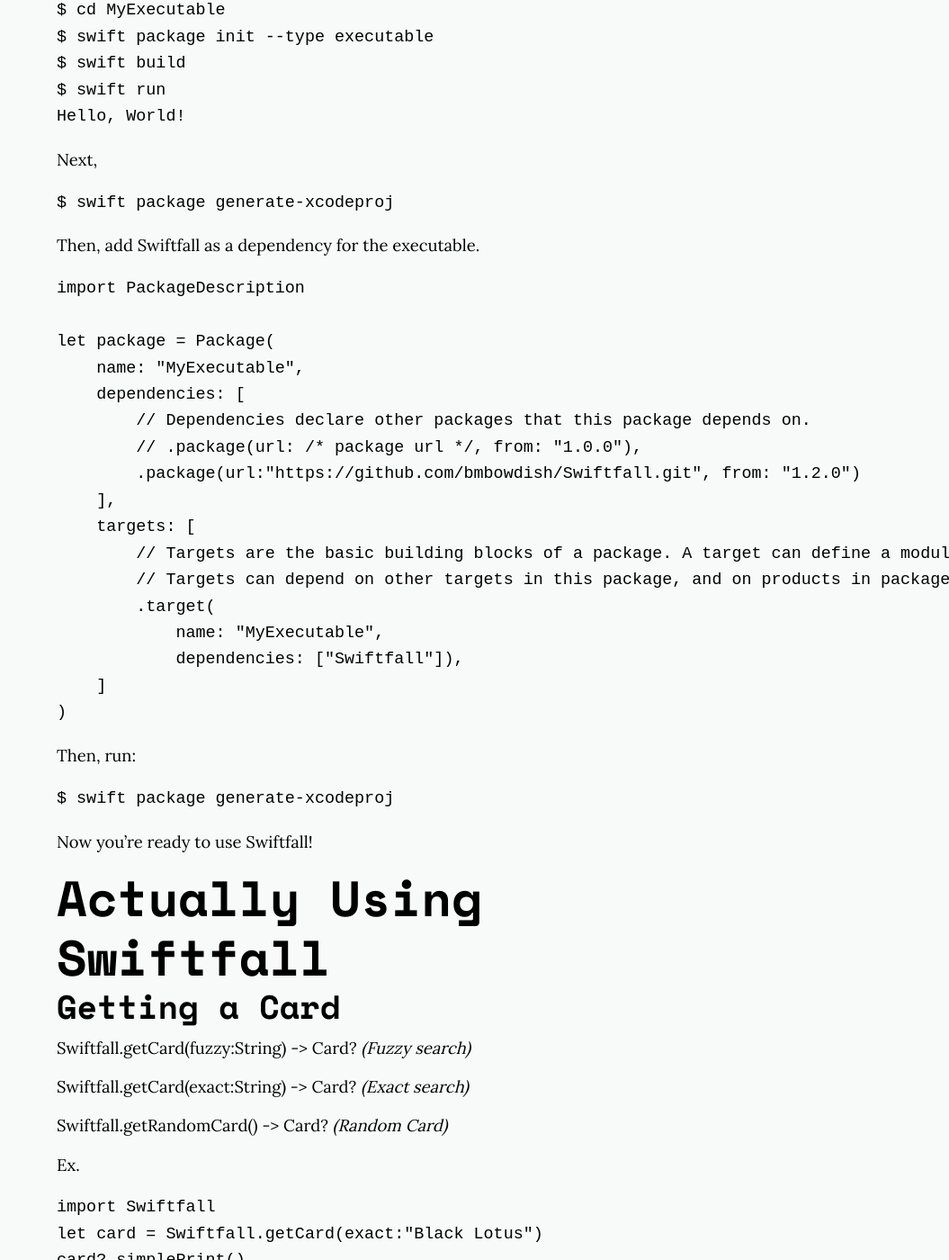
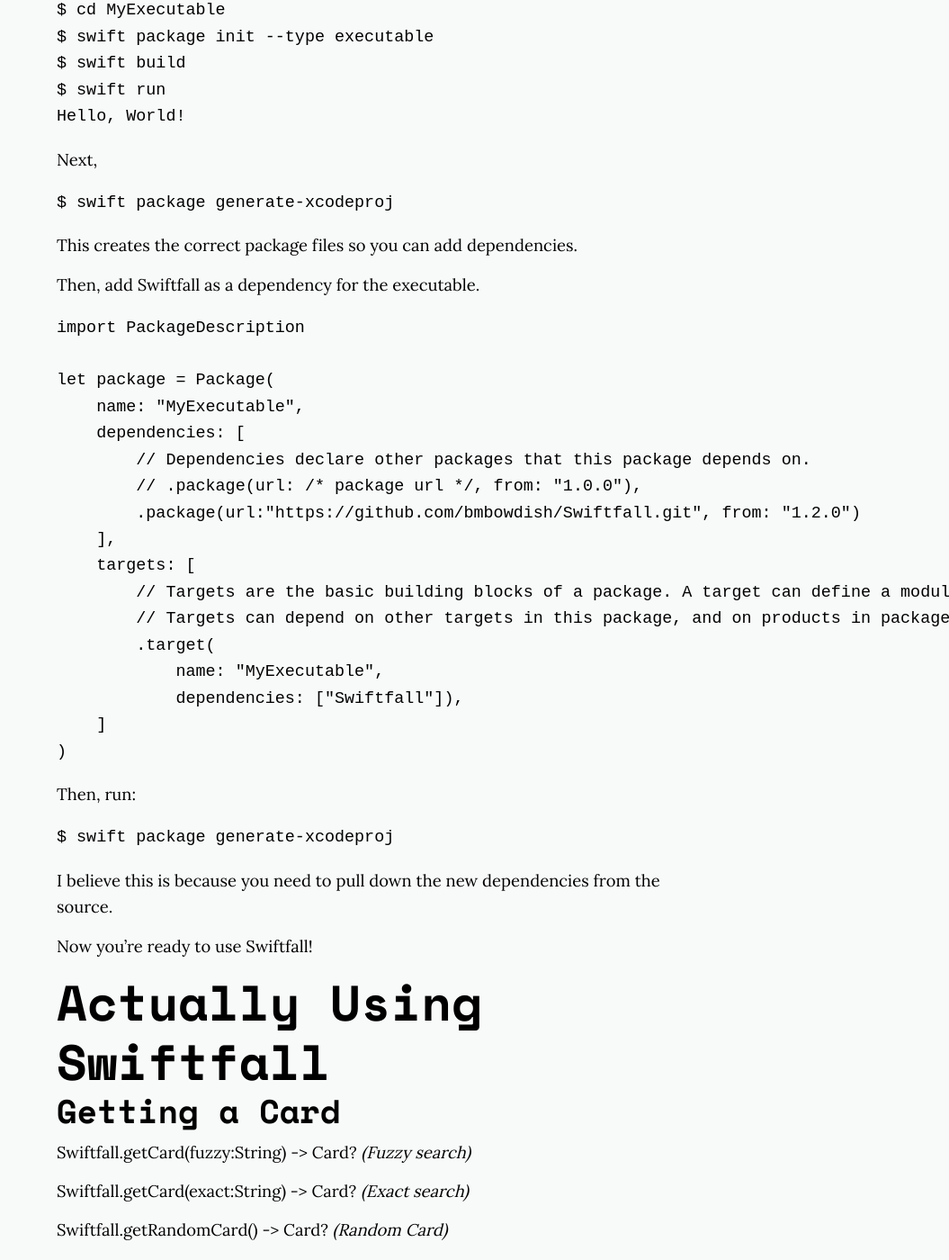
Before and after one commit to ComputerScienceHouse/blog, a Jekyll site: the page built from _posts/2018-02-28-swiftfall.md, in a window 1280 px wide and 1400 px high, scrolled down 1540 px. Shown: the whole window at 90% size, without its empty margins (225-1280 px from the left). Built offline with Jekyll 4.4.1, drawn with Linux system fonts in a browser that asks for light colours; nearby versions of some CDN libraries.

Commit message:
Further Explanation

````diff
--- a/_posts/2018-02-28-swiftfall.md
+++ b/_posts/2018-02-28-swiftfall.md
@@ -44,6 +44,9 @@
 ```
 $ swift package generate-xcodeproj
 ```
+
+This creates the correct package files so you can add dependencies.
+
 Then, add Swiftfall as a dependency for the executable.
 
 ```
@@ -66,11 +69,15 @@
 )
 ```
 
+
 Then, run:
 
 ```
 $ swift package generate-xcodeproj
 ```
+
+I believe this is because you need to pull down the new dependencies from the source.
+
 
 Now you're ready to use Swiftfall!
 
````
